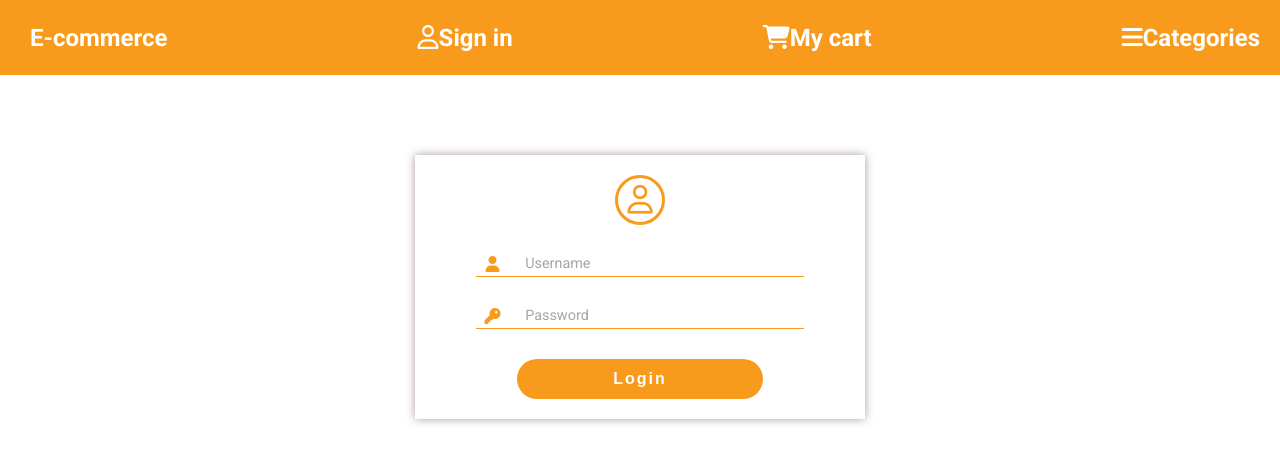
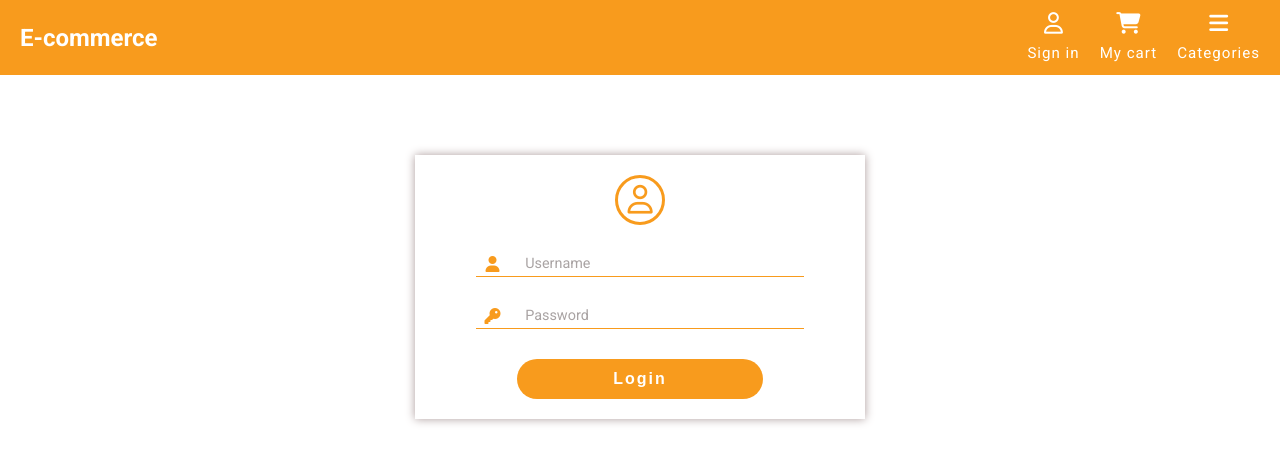
Before and after one commit to errami01/e-shop, a React (Create React App) app: page /login in a window 1280 px wide. Shown: the top 462 px of the page. Built offline with nearby package versions, Linux system fonts and the light colour scheme.

Commit message:
Style icon labels

```diff
--- a/src/components/Header.css
+++ b/src/components/Header.css
@@ -1,7 +1,6 @@
 
 .header-container{
     display: flex;
-    /* position: relative; */
     align-items: center;
     justify-content: space-between;
     font-size: 1.5em;
@@ -17,14 +16,27 @@
 }
 .logo{
     color: white;
-    margin-left: 10px;
+}
+.icon-container--header{
+    display: flex;
+    flex-direction: column;
+    align-items: center;
+    margin-right: 20px;
+    font-weight: 400;
+    font-size: 0.9em;
+
+}
+.icon-label--header{
+    font-family: 'Roboto', sans-serif;
+    font-size: 0.7em;
+    letter-spacing: 1px;
+    margin-top: 10px;
+    /* display: none; */
 }
 .user-icon-header{
-    /* margin-left: auto; */
+    margin-left: auto;
     /* margin-right: 24px; */
     color: white;
-
-
 }
 .cartIconLink-header{
     position: relative;
@@ -45,5 +57,7 @@
     border-radius: 50%;
     width: 20px;
     height: 20px;
-
 }
+.bars-icon-container--header{
+    margin-right: 0;
+}
```
